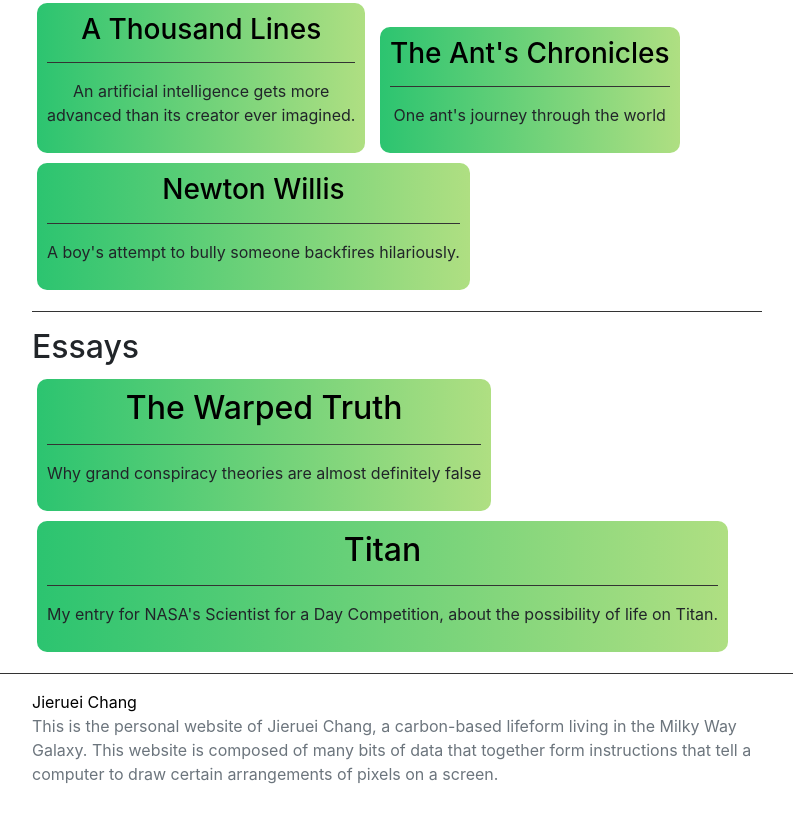
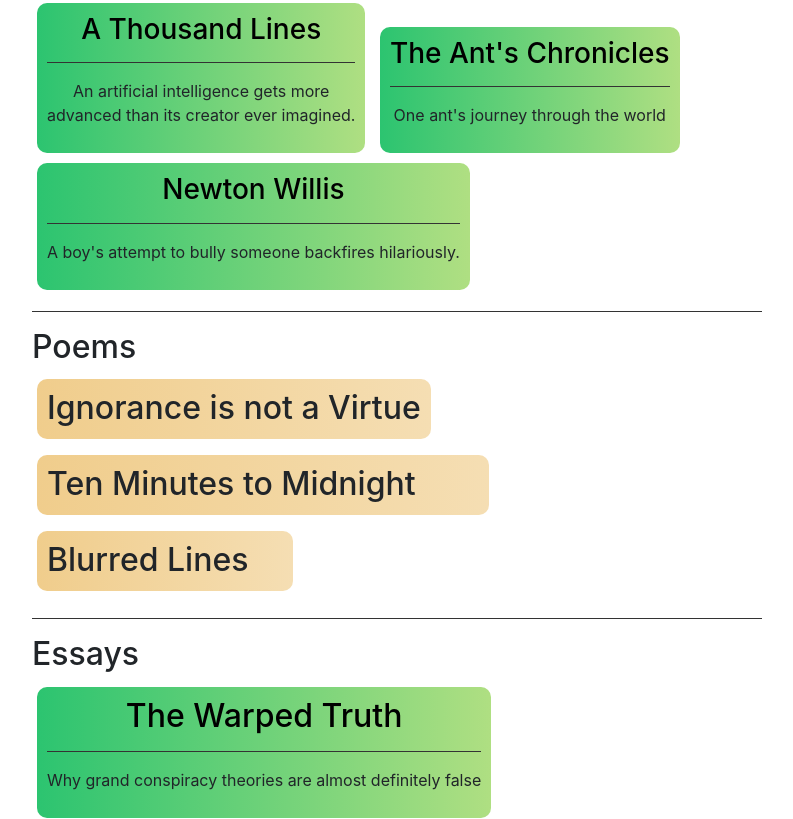
Before and after one commit to jierueichang/v2, a plain HTML site: page writing.html in a window 1280 px wide. Shown: the part 483-1302 px from the top of the page, without its empty margins (243-1036 px from the left). Drawn offline with nearby package versions, Linux system fonts and the light colour scheme.

Commit message:
Add poetry code

```diff
--- a/style.css
+++ b/style.css
@@ -149,3 +149,23 @@ hr {
     animation-duration:0.5s;
     padding:30px;
 }
+
+.zoomer{
+    background-image:linear-gradient(to right,rgb(240, 205, 140),wheat);
+    overflow:hidden;
+    padding:10px;
+    margin:5px;
+    display:inline-block;
+    border-radius:10px;
+    max-height:60px;
+}
+
+.zoomer-open{
+    background-image:linear-gradient(to right,rgb(240, 205, 140),wheat);
+    padding:30px;
+    margin:5px;
+    display:block;
+    border-radius:10px;
+    animation:expandcard;
+    animation-duration:0.5s;
+}
--- a/writing.html
+++ b/writing.html
@@ -87,6 +87,86 @@
                         <p>A boy's attempt to bully someone backfires hilariously.</p>
                     </div>
                     <hr>
+                    <h2>Poems</h2>
+                    <div class='zoomer' onclick="if(this.className=='zoomer'){this.className='zoomer-open';}else{this.className='zoomer'}">
+                        <h2>Ignorance is not a Virtue</h2>
+                        <hr>
+                        <p>I must say
+                        <br>That I strongly dislike you
+                        <br>You say that you will be supportive of me
+                        <br>But all I have seen so far
+                        <br>Are meaningless condescending words
+                        <br>
+                        <br>You must learn
+                        <br>That you are not always right
+                        <br>You may have decades of experience
+                        <br>Yet you seem to have never changed
+                        <br>
+                        <br>You must learn
+                        <br>That however well-disguised it is
+                        <br>Ignorance
+                        <br>Is not a virtue
+                        <br>For Just because you are authority
+                        <br>Does not mean you are better than me
+                        <br>
+                        <br>You yell at me nearly daily
+                        <br>But have you ever taken a breath
+                        <br>Set the rusty gears in motion
+                        <br>And allow reasoning to prevail
+                        <br>Over your cruel emotions?
+                        <br>
+                        <br>For why should I
+                        <br>Treat you with respect
+                        <br>When you have never done
+                        <br>The same for me?
+                        </p>
+                    </div>
+                    <div class='zoomer' onclick="if(this.className=='zoomer'){this.className='zoomer-open';}else{this.className='zoomer'}">
+                    <h2>Ten Minutes to Midnight</h2>
+                    <hr>
+                    <br>Tonight, long after the cold sun dipped below the horizon
+                    <br>And the stars circle above
+                    <br>In a small study-room I sit
+                    <br>A worn birch table before me
+                    <br>Topped with a neat stack of paper.
+                    <br>
+                    <br>I grasp a black gel-pen
+                    <br>Pick up a sheet with my thumb and forefinger
+                    <br>Narrow my eyes
+                    <br>Scan over the black printed letters
+                    <br>Swallow a cup of green tea
+                    <br>And begin to write -
+                    <br>Hands moving rapidly over the pages.
+                    <br>
+                    <br>At long last I finish
+                    <br>Twenty-nine pieces of paper
+                    <br>Now with the black scribbles of words
+                    <br>Scattered all over the floor,
+                    <br>Stained with varying amounts of spilled tea.
+                    <br>
+                    <br>A glance at the ninety-cent clock -
+                    <br>Ten minutes to midnight.
+                    </div>
+                    <div class='zoomer' onclick="if(this.className=='zoomer'){this.className='zoomer-open';}else{this.className='zoomer'}">
+                    <h2>Blurred Lines</h2>
+                    <hr>
+                    <br>The snow still lingers
+                    <br>When the first birdsong
+                    <br>Breaks the eerie silence.
+                    <br>
+                    <br>The air is still crisp
+                    <br>When the blinding sun
+                    <br>Shines its rays on the earth.
+                    <br>
+                    <br>The heat of summer still beats
+                    <br>When the leaves begin to show
+                    <br>Their inner color.
+                    <br>
+                    <br>The squirrels still scutter
+                    <br>When the first snow
+                    <br>Falls onto the landscape.
+                    </div>
+                    <hr>
                     <h2>Essays</h2>
                     <div class='springbutton'>
                         <h2><a href='https://jierueichang.github.io/writings/essays/2019/03/15/conspiracyessay.html'>The Warped Truth</a></h2>
@@ -128,7 +208,11 @@
                     document.getElementById("hidden-dropdown").style.display='none';
                 }
             }
-
+            function expand(){
+                if(this.className=='zoomer'){this.className='zoomer-open';}
+                //else{this.className='zoomer';}
+                alert(this);
+            }
         </script>
     </body>
 </html>
```
